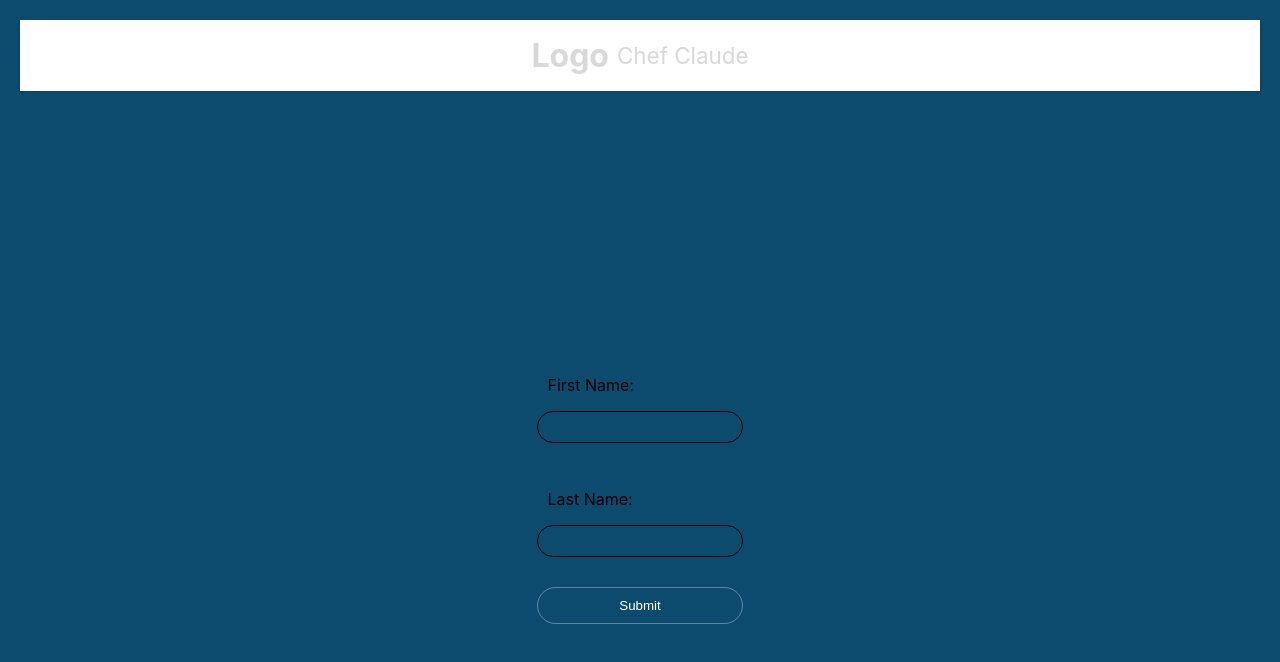
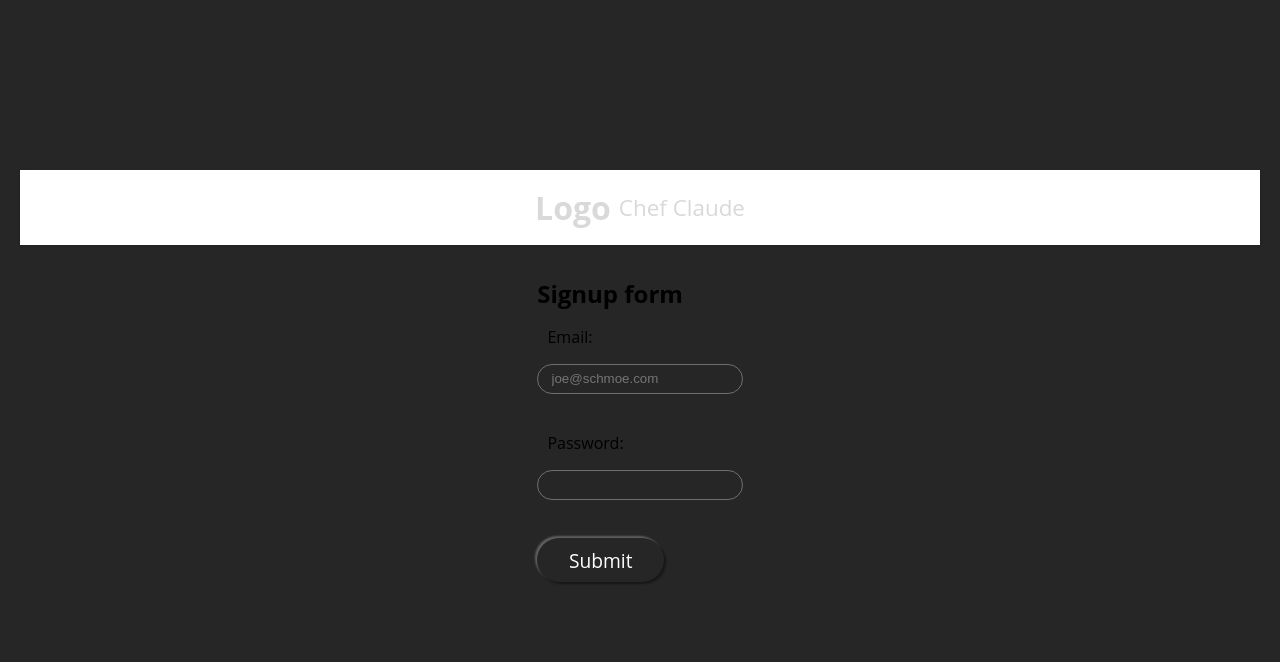
Before and after one commit to Jogata/SoftUni-React-Project, a React (Vite) app in the folder client/: page / in a window 1280 px wide. Shown: the top 662 px of the page. Built offline with nearby package versions, Linux system fonts and the light colour scheme; a web font is replaced by a local one.

Commit message:
practice forms

```diff
--- a/client/public/styles.css
+++ b/client/public/styles.css
@@ -1118,73 +1118,3 @@ main > .value {
   background-color: white;
   cursor: pointer;
 }
-
-body {
-  font-family: "Inter", sans-serif;
-  background-color: #0C4A6E;
-}
-
-main {
-  min-height: 100vh;
-  display: flex;
-  align-items: center;
-  justify-content: center;
-}
-
-.card {
-  display: block;
-  width: 200px;
-  height: 350px;
-  border-radius: 10px;
-  border: 1px solid lightgray;
-  background-color: white;
-}
-
-.card .avatar {
-  width: 100%;
-  padding: 10%;
-  padding-bottom: 0;
-}
-
-.card .name {
-  margin-block: 13px;
-  color: #333333;
-}
-
-.card .info {
-  padding: 10px;
-}
-
-.card .favorite {
-  width: 25px;
-  cursor: pointer;
-}
-
-.card .contact {
-  font-size: 0.75rem;
-  color: gray;
-  margin-block: 7px;
-}
-
-.card .favorite-button {
-  border: none;
-  background: transparent;
-}
-
-.card .favorite-button:active {
-  transform: none;
-  box-shadow: none;
-}
-
-.test-input {
-  display: block;
-  height: 2rem;
-  margin-block: 10px;
-  border-radius: 100px;
-  border: 1px solid black;
-  text-indent: 10px;
-}
-
-input[type="submit"] {
-  padding: 10px;
-}
--- a/client/src/components/recepies/Main.jsx
+++ b/client/src/components/recepies/Main.jsx
@@ -16,83 +16,28 @@ export function Main() {
         setIngridients(prevIngridients => [...prevIngridients, newIngridient]);
     }
 
-    const avatar = "https://raw.githubusercontent.com/scrimba/learn-react/refs/heads/main/03.%20React%20State/19.%20Complex%20state%20-%20Objects/images/user.png";
-    const starEmpty = "https://raw.githubusercontent.com/scrimba/learn-react/refs/heads/main/03.%20React%20State/19.%20Complex%20state%20-%20Objects/images/star-empty.png";
-    const starFilled = "https://raw.githubusercontent.com/scrimba/learn-react/refs/heads/main/03.%20React%20State/19.%20Complex%20state%20-%20Objects/images/star-filled.png";
-
-    const [contact, setContact] = useState({
-        firstName: "John",
-        lastName: "Doe",
-        phone: "+1 (212) 555-1212",
-        email: "itsmyrealname@example.com",
-        isFavorite: false
-    })
-
-    const starIcon = contact.isFavorite ? starFilled : starEmpty;
-
-    function toggleFavorite() {
-        // console.log("Toggle Favorite");
-        setContact(prevContact => {
-            return {
-                ...prevContact,
-                isFavorite: !prevContact.isFavorite
-            }
-        });
+    function signUp(formData) {
+        const email = formData.get("email");
+        console.log(email);
+        const password = formData.get("password");
+        console.log(password);
     }
-
-    function submit(event) {
-        event.preventDefault();
-        const formData = new FormData(event.currentTarget);
-        const firstName = formData.get("firstName");
-        const lastName = formData.get("lastName");
-        submitViaAPI({
-            firstName,
-            lastName
-        });
-    }
-
-    function submitViaAPI(data) {
-        console.log(data);
-        console.log("Submitted!");
-    }
-
     return (
         <main>
-            <form method="POST" id="my-form" onSubmit={submit}>
-                <label htmlFor="first-name">First Name: </label>
-                <input type="text" id="first-name" name="firstName" className="test-input" />
-                <br />
-                <label htmlFor="last-name">Last Name: </label>
-                <input type="text" id="last-name" name="lastName" className="test-input" />
-                <br />
-                <input type="submit" value="Submit" />
-            </form>
-            <article className="card" style={{display: "none"}}>
-                <img
-                    src={avatar}
-                    className="avatar"
-                    alt="User profile picture of John Doe"
-                />
-                <div className="info">
-                    <button
-                        onClick={toggleFavorite}
-                        aria-pressed={contact.isFavorite}
-                        aria-label={contact.isFavorite ? "Remove from favorites" : "Add to favorites"}
-                        className="favorite-button"
-                    >
-                        <img
-                            src={starIcon}
-                            alt={contact.isFavorite ? "filled star icon" : "empty star icon"}
-                            className="favorite"
-                        />
-                    </button>
-                    <h2 className="name">
-                        {contact.firstName} {contact.lastName}
-                    </h2>
-                    <p className="contact">{contact.phone}</p>
-                    <p className="contact">{contact.email}</p>
-                </div>
-            </article>
+            <section>
+                <h1>Signup form</h1>
+                {/* <form action={signUp}> */}
+                <form onSubmit={e => signUp(new FormData(e.currentTarget))}>
+                    <label htmlFor="email">Email:</label>
+                    <input id="email" type="email" name="email" placeholder="joe@schmoe.com" />
+                    <br />
+                    <label htmlFor="password">Password:</label>
+                    <input id="password" type="password" name="password" />
+                    <br />
+                    <button>Submit</button>
+                </form>
+            </section>
+
             <form className="recipe-form" onSubmit={handleSubmit} style={{display: "none"}}>
                 <input
                     type="text"
```
